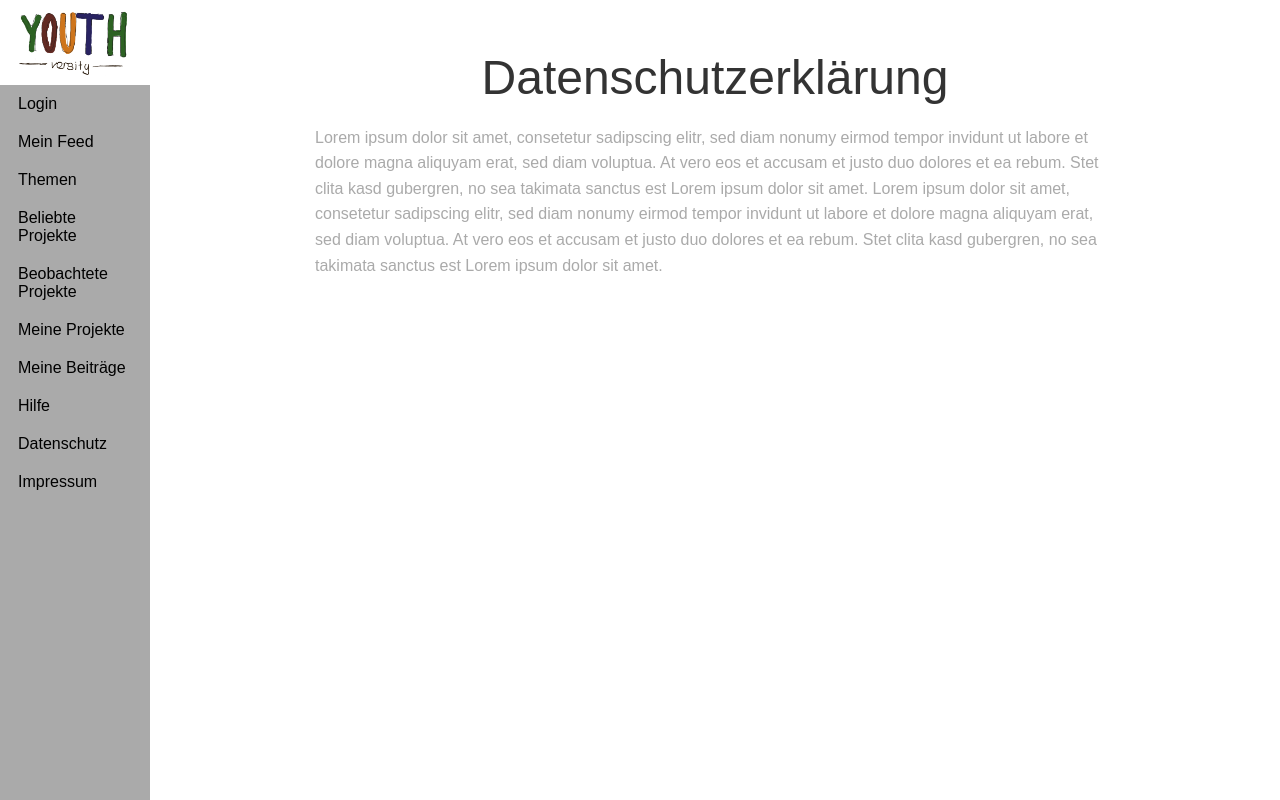
After one commit to 61a58e50be/youthversity, a Django app: page /privacy/ in a window 1280 px wide. The commit adds this page. Run offline with Django 3.2, Linux system fonts and the light colour scheme.

Commit message:
added empty privacy page

```diff
--- a/youthversity/backend/templates/base.html
+++ b/youthversity/backend/templates/base.html
@@ -37,7 +37,7 @@
                 <a href="#" class="pure-menu-link">Services</a>
             </li> -->
 
-            <li class="pure-menu-item"><a href="#" class="pure-menu-link">Datenschutz</a></li>
+            <li class="pure-menu-item"><a href="{% url 'privacy' %}" class="pure-menu-link">Datenschutz</a></li>
             <li class="pure-menu-item"><a href="{% url 'imprint' %}" class="pure-menu-link">Impressum</a></li>
         </ul>
       </div>
--- /dev/null
+++ b/youthversity/backend/templates/legal/privacy.html
@@ -0,0 +1,13 @@
+{% extends 'base.html' %}
+{% block content %}
+<div class="header">
+    <h1>Datenschutzerklärung</h1>
+    <!-- <h2>All your interesting stuff</h2> -->
+</div>
+
+<div class="content">
+    Lorem ipsum dolor sit amet, consetetur sadipscing elitr, sed diam nonumy eirmod tempor invidunt ut labore et dolore magna aliquyam erat, sed diam voluptua. At vero eos et accusam et justo duo dolores et ea rebum. Stet clita kasd gubergren, no sea takimata sanctus est Lorem ipsum dolor sit amet. Lorem ipsum dolor sit amet, consetetur sadipscing elitr, sed diam nonumy eirmod tempor invidunt ut labore et dolore magna aliquyam erat, sed diam voluptua. At vero eos et accusam et justo duo dolores et ea rebum. Stet clita kasd gubergren, no sea takimata sanctus est Lorem ipsum dolor sit amet.
+
+</div>
+
+{% endblock %}
--- a/youthversity/backend/urls.py
+++ b/youthversity/backend/urls.py
@@ -17,5 +17,6 @@ urlpatterns = [
     # path('comments/my/', views.comments_my, name='comments_my'),
     # path('help/', views.help, name='help'),
     path('imprint/', views.imprint, name='imprint'),
+    path('privacy/', views.privacy, name='privacy'),
     # path('me/', views.me, name='me'),
 ]
--- a/youthversity/backend/views.py
+++ b/youthversity/backend/views.py
@@ -54,4 +54,7 @@ def projects_filter(request):
 
 
 def imprint(request):
-    return render(request, 'imprint.html')
+    return render(request, 'legal/imprint.html')
+
+def privacy(request):
+    return render(request, 'legal/privacy.html')
```
Also changed, not shown: youthversity/backend/templates/legal/imprint.html (renamed from youthversity/backend/templates/imprint.html).
